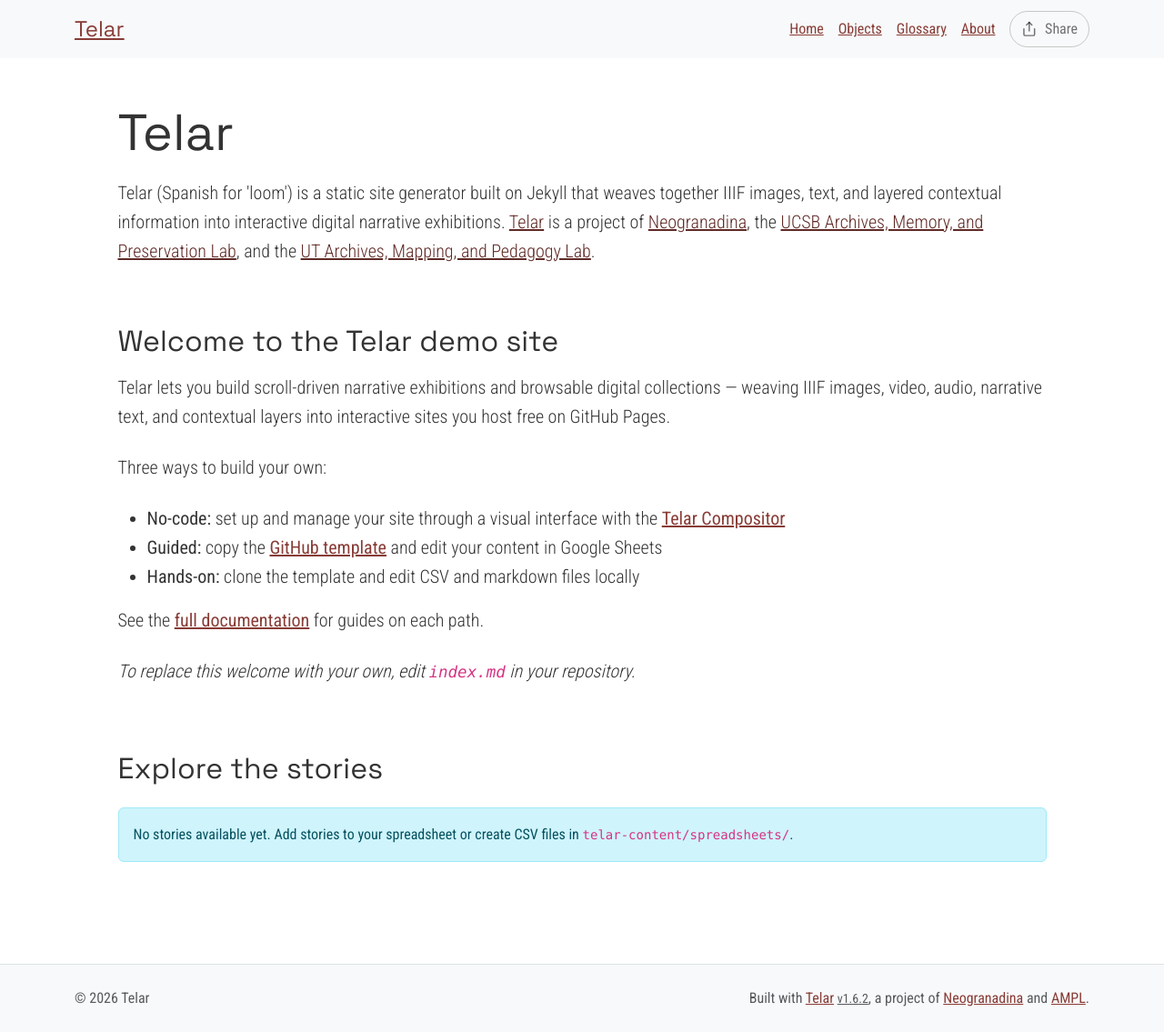
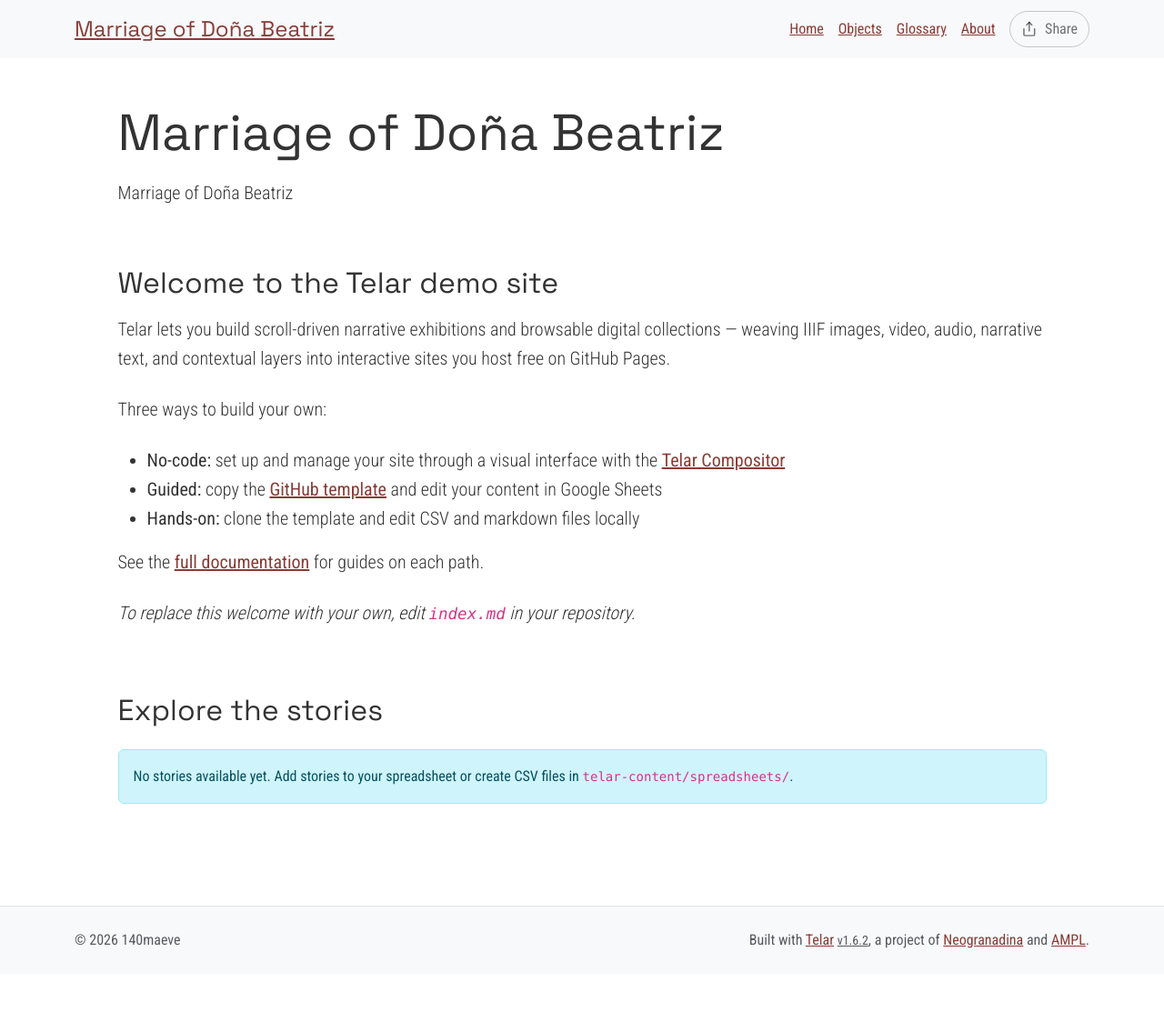
Before and after one commit to 140maeve/gumanpoma, a Jekyll site: the page built from index.md, in a window 1280 px wide. Shown: the whole page at 91% size. Built offline with Jekyll 4.4.1, drawn with Linux system fonts in a browser that asks for light colours; after the commit the page ends 1071 px from its top, so only the background shows below that.

Commit message:
Set up site configuration and starter content

```diff
--- a/_config.yml
+++ b/_config.yml
@@ -2,11 +2,11 @@
 # https://telar.org
 
 # Site Settings
-title: "Telar"
-description: "Telar (Spanish for 'loom') is a static site generator built on Jekyll that weaves together IIIF images, text, and layered contextual information into interactive digital narrative exhibitions. <a href='https://github.com/UCSB-AMPLab/telar'>Telar</a> is a project of <a href='https://neogranadina.org'>Neogranadina</a>, the <a href='https://ampl.clair.ucsb.edu/'>UCSB Archives, Memory, and Preservation Lab</a>, and the <a href='https://liberalarts.utexas.edu/history/'>UT Archives, Mapping, and Pedagogy Lab</a>."
-url: "https://ampl.clair.ucsb.edu"
-baseurl: "/telar"
-author: ""
+title: "Marriage of Doña Beatriz"
+description: "Marriage of Doña Beatriz"
+url: "https://140maeve.github.io"
+baseurl: "/gumanpoma"
+author: "140maeve"
 email: ""
 telar_theme: "trama" # Options: trama, paisajes, neogranadina, santa-barbara, austin, or custom
 logo: ""
@@ -18,7 +18,7 @@
   show_on_homepage: true # Set to false to hide stories section from homepage (stories still accessible via direct URL)
   show_story_steps: true # Set to false to hide "Step X" overlay in stories
   show_object_credits: true # Set to true to display object credits badge (bottom-left corner, dismissable)
-  include_demo_content: true # Fetch demo stories from content.telar.org. Switch this off to hide demo stories and their content.
+  include_demo_content: false # Fetch demo stories from content.telar.org. Switch this off to hide demo stories and their content.
 
 # Collection Interface Settings
 collection_interface:
@@ -45,7 +45,7 @@
 #    - If using GitHub Pages: GitHub Actions will automatically discover tab GIDs and fetch CSVs
 #    - If running locally: Run `python3 scripts/fetch_google_sheets.py` before building
 google_sheets:
-  enabled: true
+  enabled: false
   published_url: "https://docs.google.com/spreadsheets/d/e/2PACX-1vT9eeRoyQCr1j-1uDaWBm-rgZNXtn9A-mepL0I4dqDTx2-E_6gbVD-8x0DYDVhppiAzrFpd20_9cr3z/pubhtml"
 
 #
--- a/telar-content/spreadsheets/glossary.csv
+++ b/telar-content/spreadsheets/glossary.csv
@@ -2,6 +2,4 @@
 id_término,titulo,definición
 # Make it lower-case and avoid spaces.,# Please provide a title — this is required.,"Panel content: write text here, paste markdown, or the name of an .md file in /components/texts/glossary/ (the .md extension is required)"
 # Escríbelo en minúsculas y sin espacios.,# Incluye un título: este campo es obligatorio.,"Contenido del panel: escribe texto aquí, pega markdown, o indica un archivo archivo .md en /components/texts/glossary/ (la extensión .md es obligatoria)"
-telar,Telar,"Telar (Spanish for 'loom') is a minimal-computing framework that weaves together IIIF images, audio, video, and texts to create layered visual narratives for digital scholarship, public exhibitions, community storytelling, and classroom projects. Learn more at [Telar.org](https://telar.org)
-
-Telar es un marco de computación mínima que entreteje imágenes IIIF, audio, video y textos en narrativas visuales por capas para humanidades digitales, exposiciones públicas, narrativa comunitaria y proyectos en el salón de clase. Aprende más en [Telar.org](https://telar.org)"
+telar,Telar,"Telar (Spanish for 'loom') is a minimal-computing framework that weaves together IIIF images, audio, video, and texts to create layered visual narratives for digital scholarship, public exhibitions, community storytelling, and classroom projects. Learn more at [Telar.org](https://telar.org)"
--- a/telar-content/spreadsheets/plantilla_en_blanco.csv
+++ /dev/null
@@ -1,5 +0,0 @@
-paso,objeto,página,x,y,zoom,inicio_clip,fin_clip,bucle,texto_alt,pregunta,respuesta,boton_capa1,contenido_capa1,boton_capa2,contenido_capa2
-#,id_objeto de la pestaña objetos / objects,para objetos con múltiples páginas,Posición horizontal 0-1 (0.5 = centro),Posición vertical 0-1 (0.5 = centro),1.0 = imagen completa,"Tiempo de inicio para clips de video/audio, ej. ""1:30"" (m:ss) o ""90"" (segundos)",Tiempo de fin para clips de video/audio,sí para repetir el clip (loop),"Describe lo que se ve en esta vista ampliada para lectores de pantalla. Si se deja vacío, se usa la descripción de imagen del objeto.",Encabezado para este paso,Texto breve de 1-2 oraciones,"Texto opcional del botón (predeterminado: ""Saber más"")","Contenido del panel: escribe texto aquí, pega markdown, o indica ruta a archivo .md (ej. tu-historia/archivo.md)","Texto opcional del segundo botón (predeterminado: ""Profundizar más"")","Segundo panel: escribe texto aquí, pega markdown, o indica ruta a archivo .md"
-1,telar-placeholder,,,,,,,,,pregunta,respuesta,,,,
-2,telar-placeholder,,,,,,,,,pregunta,respuesta,,,,
-3,telar-placeholder,,,,,,,,,pregunta,respuesta,,,,
--- a/telar-content/spreadsheets/project.csv
+++ b/telar-content/spreadsheets/project.csv
@@ -3,4 +3,3 @@
 #,# Must match the tab name exactly. Use lowercase letters and hyphens (e.g. allegorical-woman),Story title,Optional subtitle,Optional attribution (supports markdown),"If ""yes"", then users will need the key you set in _config.yml to access this story."
 #,# Debe coincidir con el nombre de la pestaña exactamente. Usa letras minúsculas y guiones (p. ej. mujer-alegorica),Título de la historia,Subtítulo opcional,Atribución opcional (admite markdown),"Si ""sí"", los usuarios deberán utilizar la clave que fijes en _config.yml"
 1,blank_template,replace me with your title,,,FALSE
-2,plantilla_en_blanco,reemplázame con tu título,,,FALSE
```
Also changed, not shown: telar-content/texts/stories/plantilla_en_blanco/ejemplo-panel.md (deleted, +0 -9 lines).
